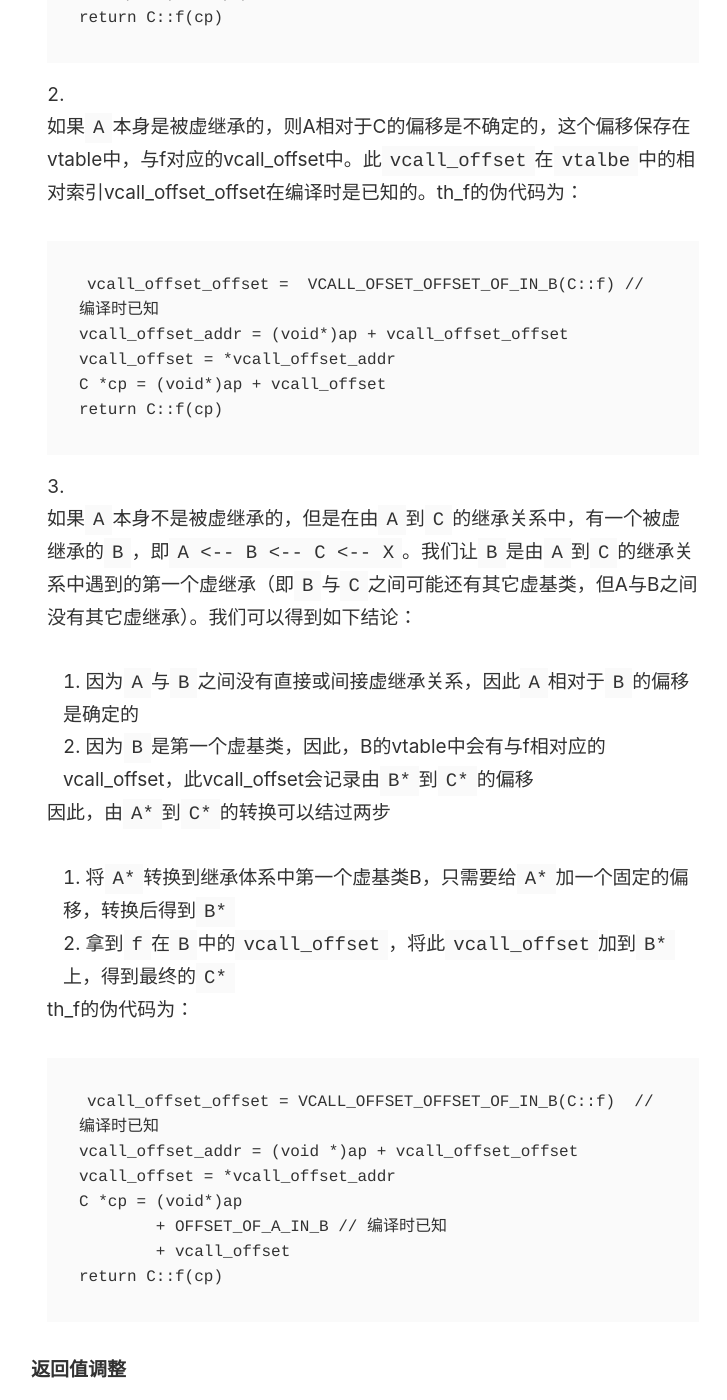
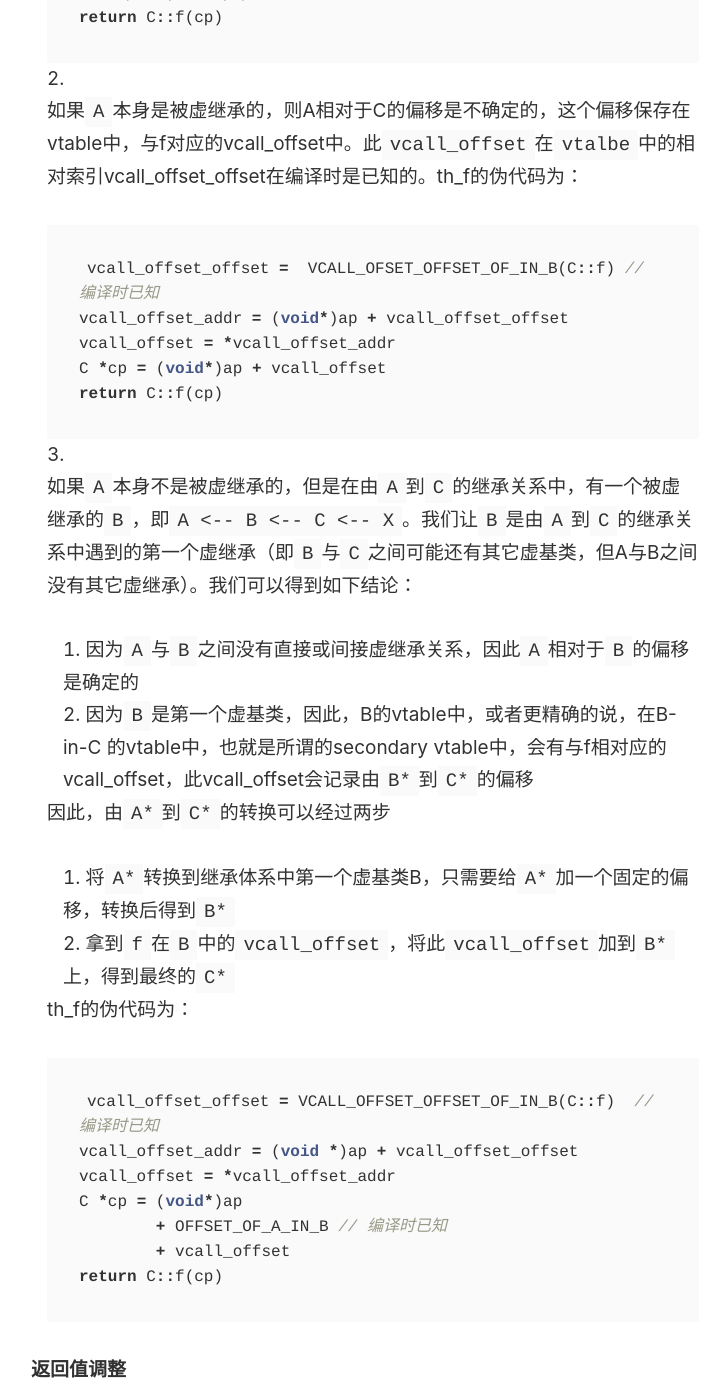
Before and after one commit to ddwolf/ddwolf.github.io, a Jekyll site: the page built from _posts/2024-06-18-cpp-thunk-function.md, in a window 1280 px wide and 1400 px high, scrolled down 5052 px. Shown: the whole window, without its empty margins (275-1002 px from the left). Built offline with Jekyll 4.4.1, drawn with Linux system fonts in a browser that asks for light colours; some of the changed text lies outside the part shown.

Commit message:
Update 2024-06-18-cpp-thunk-function.md

````diff
--- a/_posts/2024-06-18-cpp-thunk-function.md
+++ b/_posts/2024-06-18-cpp-thunk-function.md
@@ -126,7 +126,7 @@ struct B : public A, public virtual V {double j; virtual void f() override {}};
 
 1. 如果`A`和`C`之间没有任何虚继承，则，根据对象布局的原则可知，无论完整的继承关系是什么样的，`A`在`C`中的偏移是确定的，这个偏移在编译时已知。th_f的伪代码为：
 
-   ```mpl
+   ```cpp
    C* cp = (void*)ap + OFFSET_OF_A_IN_C // 编译时已知
    return C::f(cp)
    ```
@@ -135,7 +135,7 @@ struct B : public A, public virtual V {double j; virtual void f() override {}};
 
 2. 如果`A`本身是被虚继承的，则A相对于C的偏移是不确定的，这个偏移保存在vtable中，与f对应的vcall_offset中。此`vcall_offset`在`vtalbe`中的相对索引vcall_offset_offset在编译时是已知的。th_f的伪代码为：
 
-   ```mpl
+   ```cpp
    vcall_offset_offset =  VCALL_OFSET_OFFSET_OF_IN_B(C::f) // 编译时已知
    vcall_offset_addr = (void*)ap + vcall_offset_offset
    vcall_offset = *vcall_offset_addr
@@ -148,16 +148,16 @@ struct B : public A, public virtual V {double j; virtual void f() override {}};
 3. 如果`A`本身不是被虚继承的，但是在由`A`到`C`的继承关系中，有一个被虚继承的`B`，即`A <-- B <-- C <-- X`。我们让`B`是由`A`到`C`的继承关系中遇到的第一个虚继承（即`B`与`C`之间可能还有其它虚基类，但A与B之间没有其它虚继承）。我们可以得到如下结论：
 
    1. 因为`A`与`B`之间没有直接或间接虚继承关系，因此`A`相对于`B`的偏移是确定的
-   2. 因为`B`是第一个虚基类，因此，B的vtable中会有与f相对应的vcall_offset，此vcall_offset会记录由`B*`到`C*`的偏移
+   2. 因为`B`是第一个虚基类，因此，B的vtable中，或者更精确的说，在B-in-C 的vtable中，也就是所谓的secondary vtable中，会有与f相对应的vcall_offset，此vcall_offset会记录由`B*`到`C*`的偏移
 
-   因此，由`A*`到`C*`的转换可以结过两步
+   因此，由`A*`到`C*`的转换可以经过两步
 
    1. 将`A*`转换到继承体系中第一个虚基类B，只需要给`A*`加一个固定的偏移，转换后得到`B*`
    2. 拿到`f`在`B`中的`vcall_offset`，将此`vcall_offset`加到`B*`上，得到最终的`C*`
 
    th_f的伪代码为：
 
-   ```mpl
+   ```cpp
    vcall_offset_offset = VCALL_OFFSET_OFFSET_OF_IN_B(C::f)  // 编译时已知
    vcall_offset_addr = (void *)ap + vcall_offset_offset
    vcall_offset = *vcall_offset_addr
@@ -196,7 +196,7 @@ _代码中的`ap->f`会最终调用`C::f`。`C::f`返回的是`C*`，但最终
 
 生成的thunk函数中，返回值调整部分的伪代码如下：
 
-```mpl
+```cpp
 C* cp = call C::f(adjusted_this) // adjusted_this是经过`this`指针调整后的值
 vbase_offset_offset = VBASE_OFFSET_OFFSET_OF_B_IN_C // 编译时已知
 vbase_offset_ptr = (void*)cp + vbase_offset_offset
````
